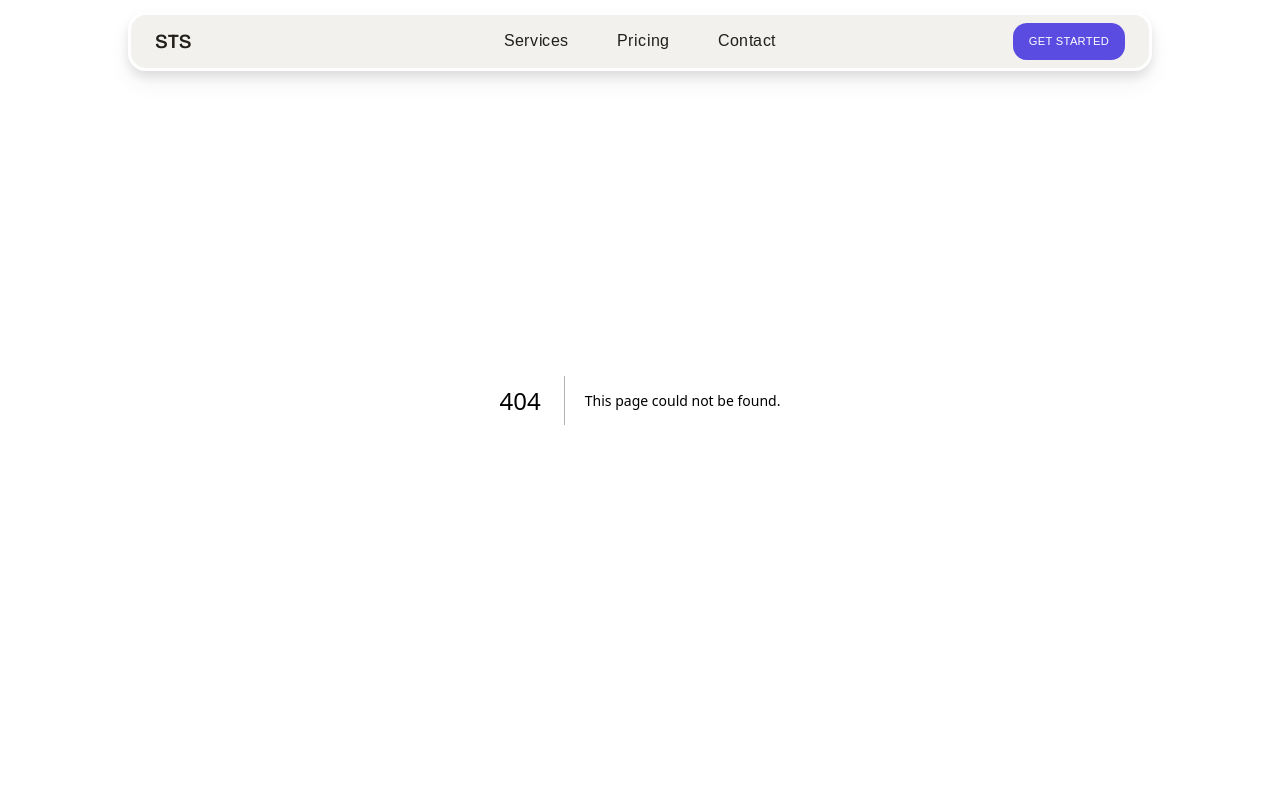
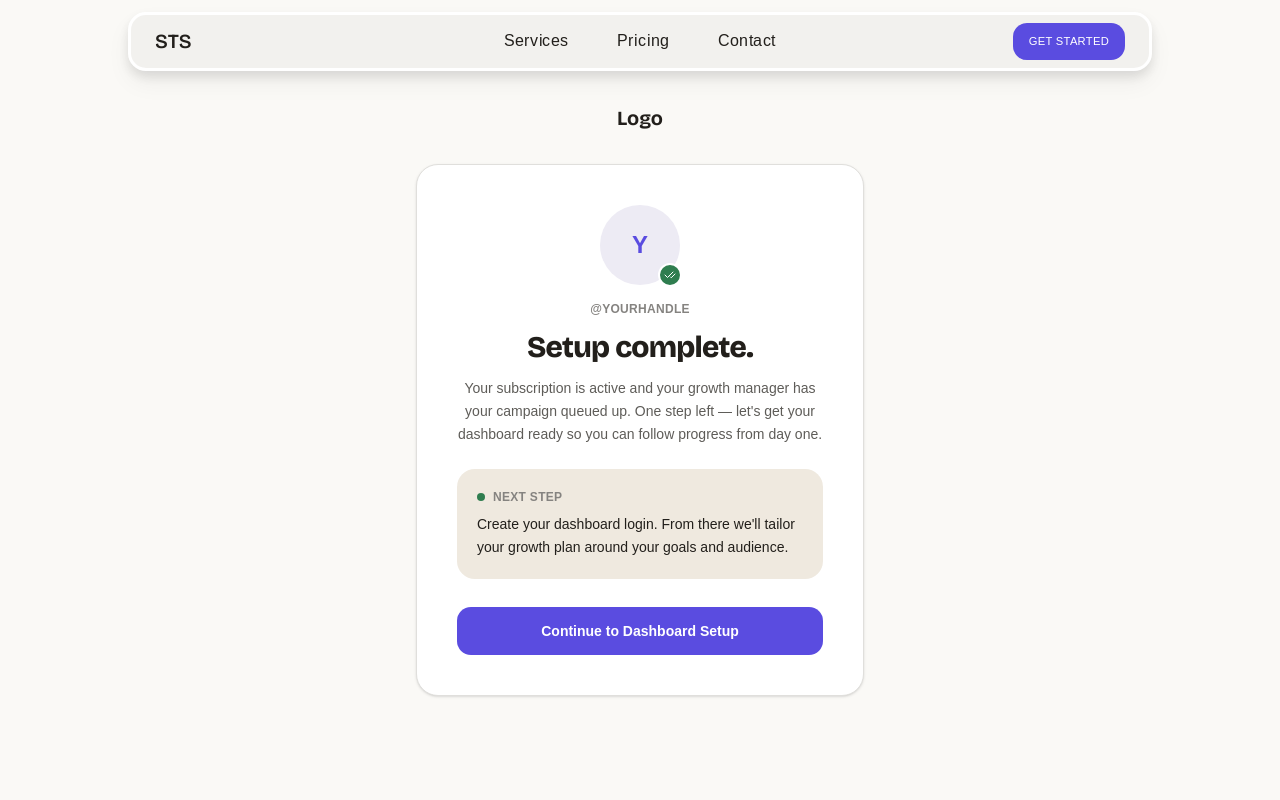
Before and after one commit to manish-xo/Ignited-Social, a Next.js app: page /Addons/payment/complete in a window 1280 px wide. Before the commit this address had no page. Shown: the top 800 px of the page. Built offline with nearby package versions, Linux system fonts and the light colour scheme; a web font is replaced by a local one.

Commit message:
Added a complete page

```diff
--- /dev/null
+++ b/app/Addons/payment/complete/page.tsx
@@ -0,0 +1,78 @@
+import Link from "next/link";
+import { CheckCheck } from "lucide-react";
+
+interface CompletePageProps {
+  searchParams: Promise<{
+    plan?: string;
+    username?: string;
+    addons?: string;
+  }>;
+}
+
+export default async function PaymentCompletePage({
+  searchParams,
+}: CompletePageProps) {
+  const params = await searchParams;
+  const username = params.username ?? "yourhandle";
+  const initial = username.replace(/^@/, "")[0]?.toUpperCase() ?? "?";
+
+  const dashboardSetupUrl = `/dashboard/setup?${new URLSearchParams({
+    plan: params.plan ?? "",
+    username,
+    ...(params.addons ? { addons: params.addons } : {}),
+  }).toString()}`;
+
+  return (
+    <div className="flex min-h-screen items-center justify-center bg-canvas px-6 py-12">
+      <div className="w-full max-w-md">
+        <p className="mb-8 text-center font-heading text-xl font-bold text-ink">
+          Logo
+        </p>
+
+        <div className="rounded-3xl border border-border bg-white p-8 text-center shadow-sm sm:p-10">
+          <div className="relative mx-auto h-20 w-20">
+            <div className="flex h-20 w-20 items-center justify-center rounded-full bg-action-tint-bg text-2xl font-bold text-action">
+              {initial}
+            </div>
+            <span className="absolute -bottom-0.5 -right-0.5 flex h-6 w-6 items-center justify-center rounded-full border-2 border-white bg-success">
+              <CheckCheck size={12} className="text-white" />
+            </span>
+          </div>
+
+          <p className="mt-4 text-xs font-semibold uppercase tracking-wide text-muted">
+            @{username.replace(/^@/, "")}
+          </p>
+
+          <h1 className="mt-3 font-heading text-3xl font-extrabold tracking-tight text-ink">
+            Setup complete.
+          </h1>
+          <p className="mt-3 text-sm leading-relaxed text-secondary">
+            Your subscription is active and your growth manager has your
+            campaign queued up. One step left — let's get your dashboard ready
+            so you can follow progress from day one.
+          </p>
+
+          <div className="mt-6 rounded-2xl bg-[#efe9df] p-5 text-left">
+            <div className="flex items-center gap-2">
+              <span className="h-2 w-2 rounded-full bg-success" />
+              <p className="text-xs font-semibold uppercase tracking-wide text-muted">
+                Next step
+              </p>
+            </div>
+            <p className="mt-2 text-sm leading-relaxed text-ink">
+              Create your dashboard login. From there we'll tailor your growth
+              plan around your goals and audience.
+            </p>
+          </div>
+
+          <Link
+            href={dashboardSetupUrl}
+            className="mt-7 inline-flex h-12 w-full items-center justify-center rounded-xl bg-action text-sm font-semibold text-white transition-colors hover:bg-action-hover"
+          >
+            Continue to Dashboard Setup
+          </Link>
+        </div>
+      </div>
+    </div>
+  );
+}
```
